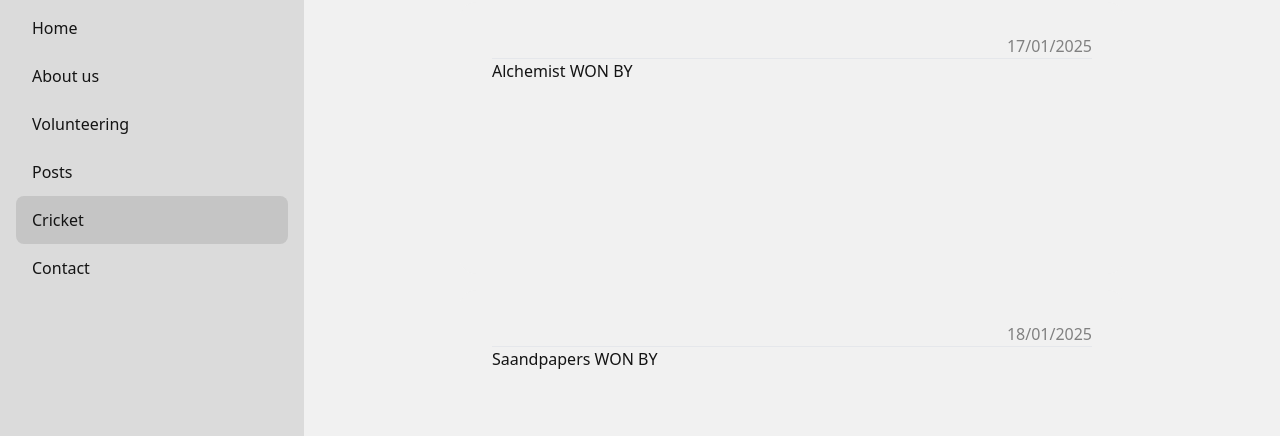
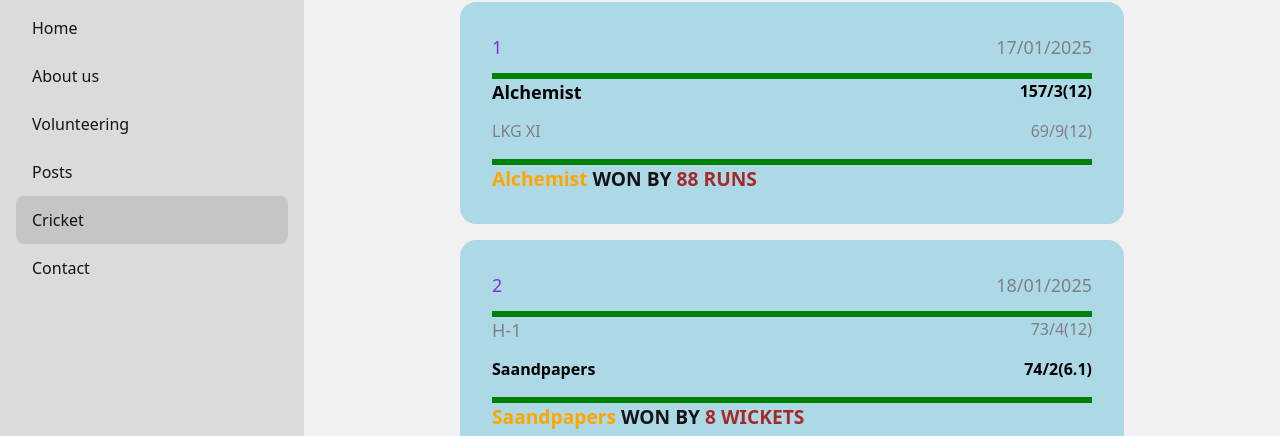
Before and after one commit to EeshanGit/Kalpa_Build_Test, an Astro site: page /crickettwo in a window 1280 px wide. Shown: the part 94-530 px from the top of the page. Built offline with nearby package versions, Linux system fonts and the light colour scheme; Astro itself is replaced by a stand-in of ours.

Commit message:
CSS formatting to cricket page

```diff
--- a/public/krcsvs/cricket.csv
+++ b/public/krcsvs/cricket.csv
@@ -1,4 +1,4 @@
-Match No.,Team 1,Team 2,SCORE1,SCORE2,OV1,OV2,RESULT,WIN BY,DATE,HREF
+MATCHNO,TEAMA,TEAMB,SCOREA,SCOREB,OVA,OVB,RESULT,WIN_BY,DATE,HREF
 1,Alchemist,LKG XI,157/3,69/9,12,12,Alchemist,88 RUNS,17/01/2025,
 2,H-1,Saandpapers,73/4,74/2,12,6.1,Saandpapers,8 WICKETS,18/01/2025,
 3,EigenVictors,Maratha Warriors,82/7,83/2,12,7.1,Maratha Warriors,8 WICKETS,18/01/2025,
--- a/src/components/ScoreCard.astro
+++ b/src/components/ScoreCard.astro
@@ -1,50 +1,81 @@
 ---
 const {matchno,date,teamA,teamB,scoreA,scoreB,exA,exB,result,winBy} = Astro.props
-console.log(date);
+var winner;
+var {teamAclass,teamBclass} = Astro.props
+if (result == teamA) {
+    winner = teamA
+    teamAclass = "winclass"
+    teamBclass = "loseclass"
+}
+else
+{
+    winner = teamB
+    teamAclass = "loseclass"
+    teamBclass = "winclass"
+}
+
 ---
 <head>
     <style>
-        .scorecard {border: 20px; width: 600px; height: 200px; }
+        .scorecard {border: 20px; width: 600px; height: 150px; font-family: ui-sans-serif, system-ui, sans-serif, "Apple Color Emoji", "Segoe UI Emoji", "Segoe UI Symbol", "Noto Color Emoji;";}
         .date {color: gray; text-align: right;}
-        .teamName{text-align: left;font-size: large;}
+        .teamname{text-align: left;font-size: large; }
+        .match {color: blueviolet; font-size: large; display: flex; justify-content: space-between; margin-bottom: 12px; }
+        .winclass{font-weight: bold; color: black; display: flex; justify-content: space-between;height: 40px;}
+        .loseclass{color: gray; display: flex; justify-content: space-between; height: 40px;}
+        .score{display: flex;justify-content: end;}
+        .extrainfo{}
+        .result{font-weight: bolder; font-size: larger;}
+        hr{height: 4px;border-width: 3px; border-color: green;}
+        bold{color: orange;}
+        italic{color: brown;}
     </style>
 </head>
 
 <div class="card-actions justify-end"></div>
 
-<div class="card bg-base-100 transition ease-in-out hover:shadow-xl mx-6 my-2 hover:scale-[102%]">
+<div class="card bg-base-100 transition ease-in-out hover:shadow-xl mx-6 my-2 hover:scale-[102%]" style="background-color: lightblue;">
     <div class="card-body">
         <div class="scorecard">
             <div class="match">
+                <span>
                     {matchno}
+                </span>
+                <span class="date">
+                    {date}
+                </span>
+
             </div>
-            <div class="date">
-                {date}
-            </div>
+            <hr style="height:4px; border-width: 3px;">
 
-            <div class="teamName">
+
+            <div class= {teamAclass}>
+                <div class=teamname>
                     {teamA}
                 </div>
                 <div class="score">
                     {scoreA}
-                <div class="extraInfo">
-                    {exA}
+
+                <div class="extrainfo">
+                    ({exA})
                 </div>
                 </div>
-
+            </div>
+            <div class= {teamBclass}>
                 <div class="teamName">
                     {teamB}
                 </div>
                 <div class="score">
                     {scoreB}
-                <div class="extraInfo">
-                    {exB}
+                    <div class="extrainfo">
+                        ({exB})
+                    </div>
                 </div>
             </div>
 
             <hr>
             <div class="result">
-                {result} WON BY {winBy}
+                <bold>{result}</bold> WON BY <italic>  {winBy}</italic>
             </div>
         </div>
       <div class="card-actions justify-end">
```
Lines whose indentation alone changed are shown as unchanged.
